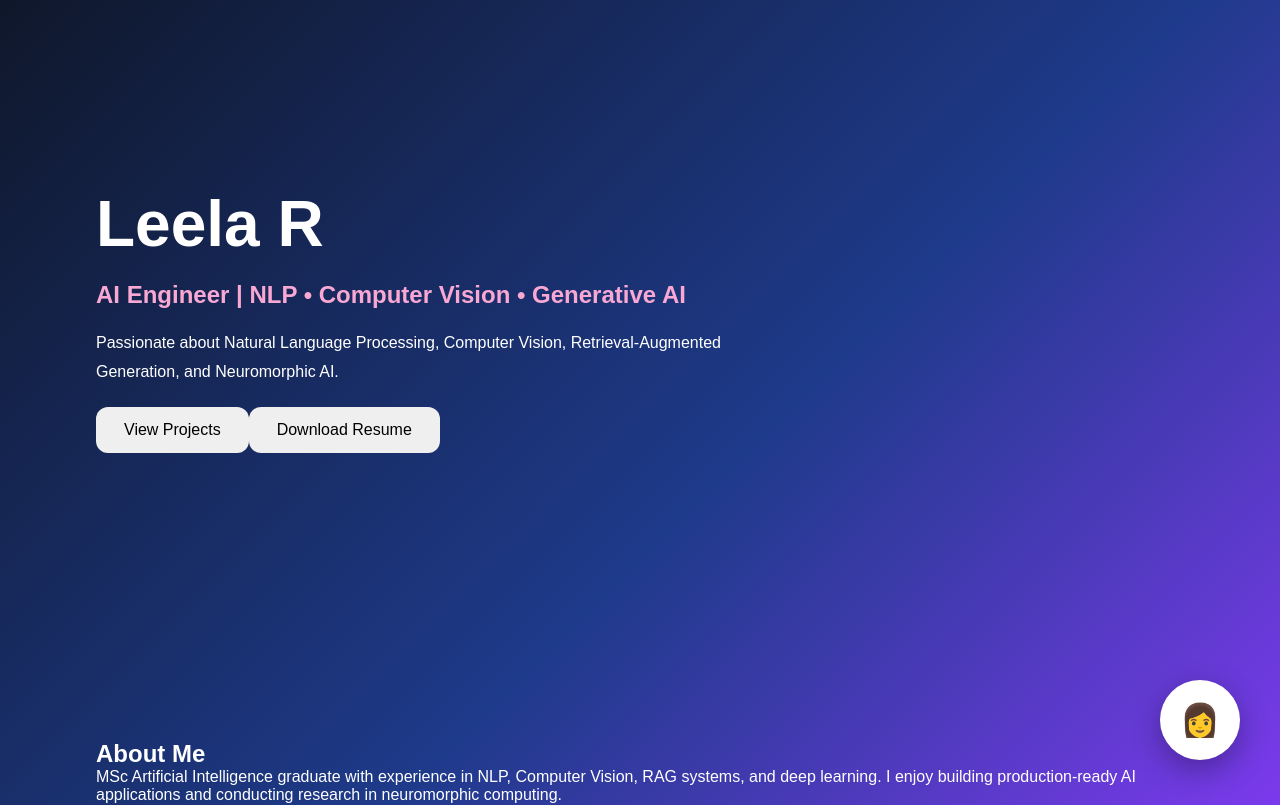
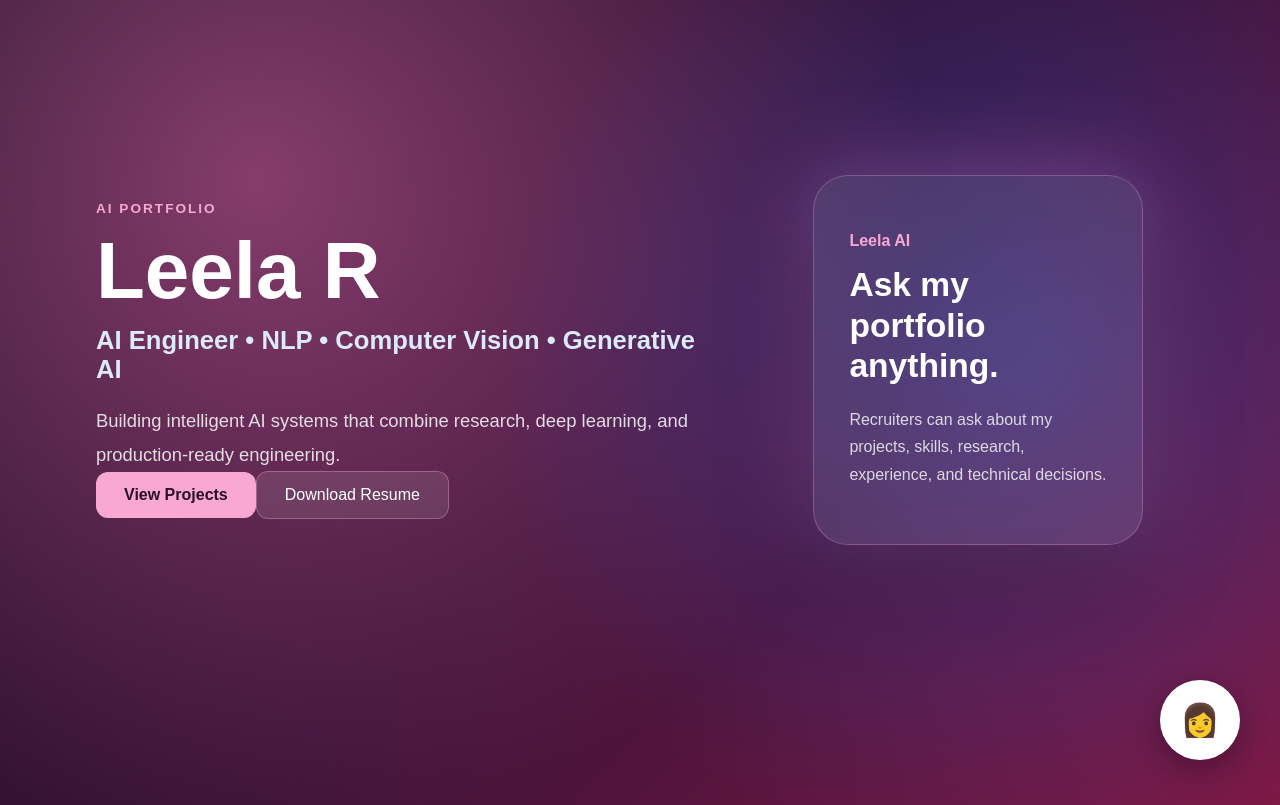
Before and after one commit to Leela515/leela-ai-portfolio, a React app in the folder frontend/: page / in a window 1280 px wide. Shown: the top 805 px of the page. Built offline with nearby package versions, Linux system fonts and the light colour scheme; the HTML template or start-up script is replaced by a standard one.

Commit message:
Redesign hero section and update portfolio theme

```diff
--- a/frontend/src/components/About.jsx
+++ b/frontend/src/components/About.jsx
@@ -1,6 +1,6 @@
 function About() {
     return (
-        <section className="section">
+        <section id="about"className="section">
             <h2>About Me</h2>
 
             <p>
--- a/frontend/src/components/Experience.jsx
+++ b/frontend/src/components/Experience.jsx
@@ -1,6 +1,6 @@
 function Experience() {
     return (
-        <section className="section">
+        <section id="experience" className="section">
             <h2>Experience</h2>
 
             <p>Amazon - Trade Compliance Analyst</p>
--- a/frontend/src/components/Hero.jsx
+++ b/frontend/src/components/Hero.jsx
@@ -1,17 +1,30 @@
 function Hero() {
     return (
         <section className="hero">
-            <h1>Leela R</h1>
+            <div className="hero-content">
+                <p className="eyebrow">AI Portfolio</p>
+                <h1>Leela R</h1>
 
-            <h2>AI Engineer | NLP • Computer Vision • Generative AI</h2>
+                <h2>AI Engineer • NLP • Computer Vision • Generative AI</h2>
 
-            <p>
-                Passionate about Natural Language Processing, Computer Vision, Retrieval-Augmented Generation, and Neuromorphic AI.
-            </p>
+                <p className="hero-description">
+                Building intelligent AI systems that combine research, deep learning, and production-ready engineering.
+                </p>
 
-            <div className="hero-button">
-                <button>View Projects</button>
-                <button>Download Resume</button>
+                <div className="hero-button">
+                    <button className="primary-button">View Projects</button>
+                    <button className="secondary-button">Download Resume</button>
+                </div>
+            </div>
+
+            <div className="hero-visual">
+                <div className="glow-card">
+                    <p className="card-label">Leela AI</p>
+                    <h3>Ask my portfolio anything.</h3>
+                    <span>
+                        Recruiters can ask about my projects, skills, research, experience, and technical decisions.
+                    </span>
+                </div>
             </div>
         </section>
     );
--- a/frontend/src/components/Projects.jsx
+++ b/frontend/src/components/Projects.jsx
@@ -1,6 +1,6 @@
 function Projects() {
     return (
-        <section className="section">
+        <section id="projects"className="section">
             <h2>Projects</h2>
 
             <h3>Natural Language Processing</h3>
--- a/frontend/src/components/Skills.jsx
+++ b/frontend/src/components/Skills.jsx
@@ -1,6 +1,6 @@
 function Skills() {
     return (
-        <section className="section">
+        <section id="skills"className="section">
             <h2>Skills</h2>
 
             <p>
--- a/frontend/src/index.css
+++ b/frontend/src/index.css
@@ -4,16 +4,23 @@
   box-sizing: border-box;
 }
 
+html {
+  scroll-behavior: smooth;
+}
+
 body {
   font-family: Arial, sans-serif;
 
-  background: linear-gradient(
-    135deg,
-    #0f172a 0%,
-    #1e3a8a 40%,
-    #7c3aed 70%,
-    #f472b6 100%
-  );
+  background:
+    radial-gradient(circle at 80% 20%, rgba(37, 99, 235, 0.35), transparent 30%),
+    radial-gradient(circle at 20% 10%, rgba(244, 114, 182, 0.45), transparent 35%),
+    linear-gradient(
+      135deg,
+      #1f1028 0%,
+      #3b1238 35%,
+      #831843 70%,
+      #111827 100%
+    );
 
   color: white;
 }
@@ -65,47 +72,130 @@ main {
 }
 
 .hero {
-  min-height: 80vh;
+  min-height: 90vh;
+
+  display: grid;
+  grid-template-columns: 1.2fr 0.8fr;
+  align-items: center;
+  gap: 60px;
+}
+
+.eyebrow {
+  color: #f9a8d4;
+  font-weight: 700;
+  letter-spacing: 2px;
+  text-transform: uppercase;
+  font-size: 0.85rem;
+}
+
+.hero-content h1 {
+  font-size: 5rem;
+  line-height: 1;
+  margin: 15px 0;
+}
+
+.hero-content h2 {
+   font-size: 1.6rem;
+    color: #dbeafe;
+    margin-bottom: 20px;
+}
+
+.hero-description {
+  max-width: 650px;
+  font-size: 1.15rem;
+  line-height: 1.8;
+  color: rgba(255, 255, 255, 0.84);
+}
+
+.hero-buttons {
+  display: flex;
+  gap: 18px;
+  margin-top: 35px;
+}
+
+.primary-button {
+  background: #f9a8d4;
+  color: #2a1028;
+  font-weight: 700;
+}
+
+.secondary-button {
+  background: rgba(255, 255, 255, 0.1);
+  color: white;
+  border: 1px solid rgba(249, 168, 212, 0.35);
+}
+
+button {
+  padding: 14px 28px;
+  border: none;
+  border-radius: 12px;
+  cursor: pointer;
+  font-size: 1rem;
+  transition: all 0.25s ease;
+}
+
+button:hover {
+  transform: translateY(-2px);
+}
+
+.hero-visual {
+  display: flex;
+  justify-content: center;
+}
+
+.glow-card {
+  width: 330px;
+  min-height: 370px;
+  padding: 35px;
+
+  border-radius: 35px;
+
+  background: rgba(255, 255, 255, 0.1);
+  backdrop-filter: blur(18px);
+
+  border: 1px solid rgba(249, 168, 212, 0.28);
+
+  box-shadow:
+    0 30px 90px rgba(0, 0, 0, 0.4),
+    0 0 90px rgba(244, 114, 182, 0.45),
+    0 0 45px rgba(37, 99, 235, 0.18);
 
   display: flex;
   flex-direction: column;
   justify-content: center;
-
-  gap: 20px;
 }
 
-.hero h1 {
-  font-size: 4rem;
+.card-label {
+  color: #f9a8d4;
+  font-weight: 700;
+  margin-bottom: 15px;
 }
 
-.hero h2 {
-  color: #f9a8d4;
+.glow-card h3 {
+  font-size: 2.1rem;
+  line-height: 1.2;
+  margin-bottom: 20px;
 }
 
-.hero p {
-  max-width: 700px;
-
-  line-height: 1.8;
+.glow-card span {
+  line-height: 1.7;
+  color: rgba(255, 255, 255, 0.8);
 }
 
-.hero-buttons {
-  display: flex;
-  gap: 20px;
-}
+@media (max-width: 900px) {
+  .hero {
+    grid-template-columns: 1fr;
+    padding-top: 90px;
+  }
 
-button {
-  padding: 14px 28px;
-
-  border: none;
-  border-radius: 12px;
-
-  cursor: pointer;
-
-  font-size: 1rem;
+  .hero-content h1 {
+    font-size: 3.5rem;
+  }
 }
 
 .section {
   margin: 100px 0;
+  scroll-margin-top: 100px;
 }
 
 .project-card {
```
